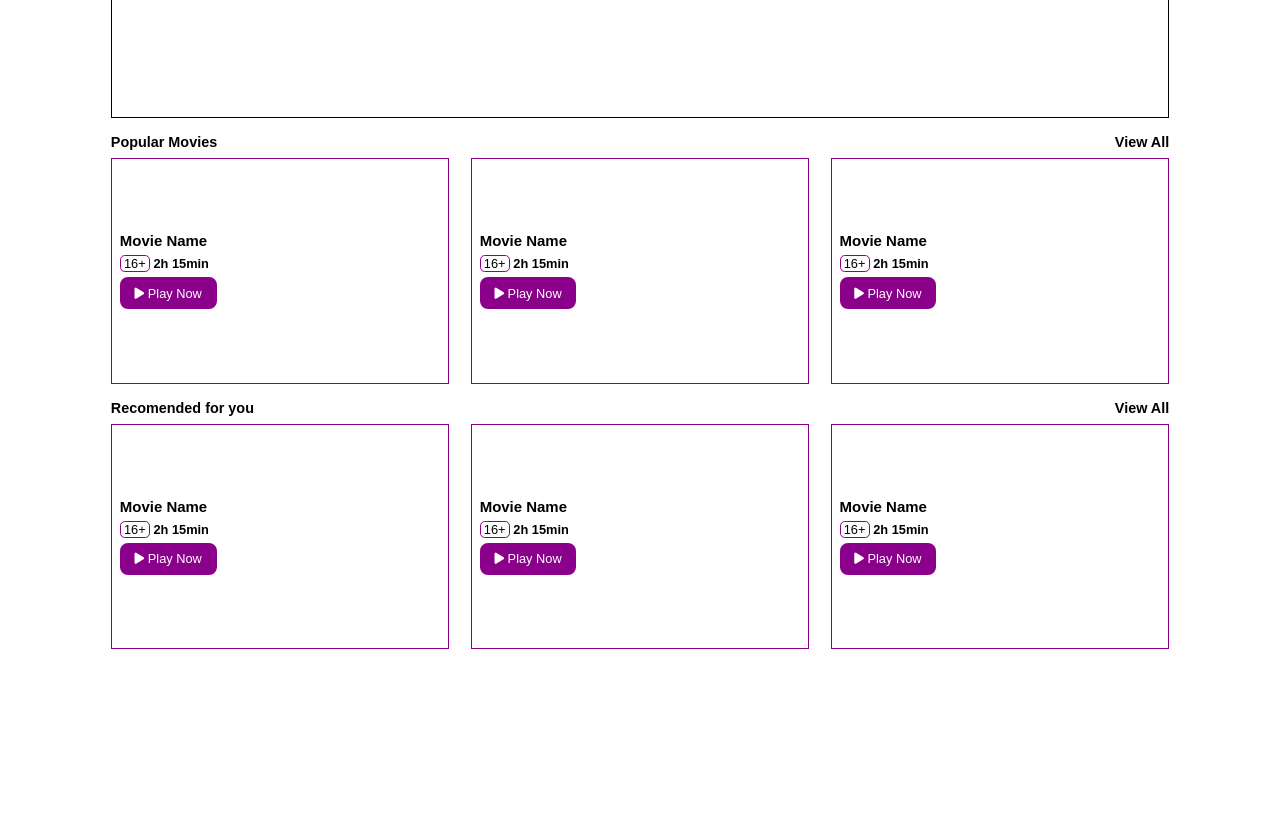
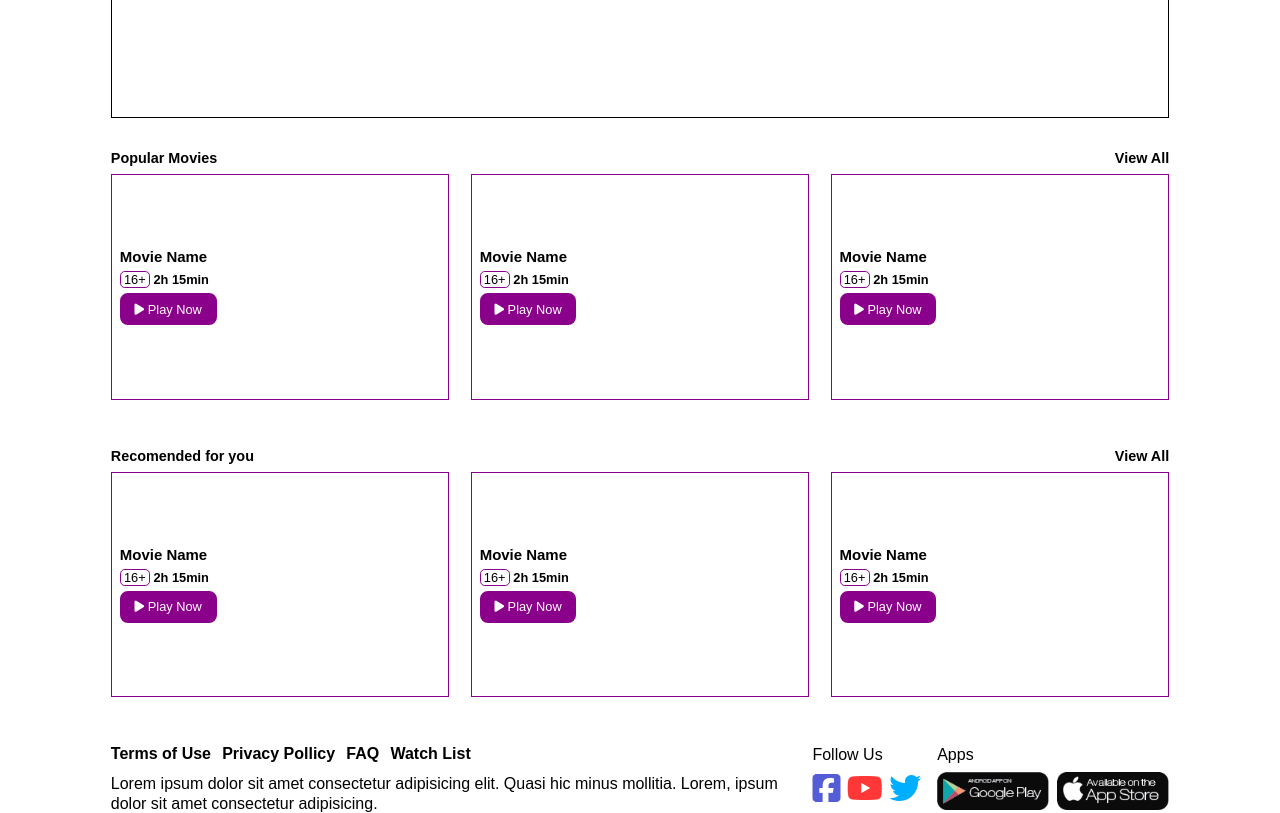
Before and after one commit to ferhat-genc/witflix, a website: page index.html in a window 1280 px wide. Shown: the part 520-1333 px from the top of the page. Before the commit the page ends 1185 px from the top, so only its background shows below. Drawn offline with Linux system fonts and the light colour scheme.

Commit message:
Footer html-css

```diff
--- a/index.css
+++ b/index.css
@@ -27,18 +27,12 @@ ul {
 	list-style: none;
 }
 
-section {
+section .container {
 	margin-bottom: 5rem;
 }
 
 .text-color-gray {
 	color: rgb(175, 175, 175);
-}
-
-.container {
-	width: 98%;
-	margin: auto;
-	margin-bottom: 1rem;
 }
 
 .btn {
@@ -65,9 +59,17 @@ section {
 	font-size: 0.8rem;
 }
 
+section {
+	width: 98%;
+	margin: auto;
+	margin-bottom: 3rem;
+}
+
 /* Header *************   */
 header {
-	width: 100%;
+	width: 98%;
+	margin: auto;
+	margin-bottom: 1rem;
 	display: flex;
 	align-items: center;
 	gap: 2rem;
@@ -124,12 +126,12 @@ i.fa-user:hover {
 /* Main ****************   */
 
 main {
+	width: 98%;
+	margin: auto;
+	margin-bottom: 2rem;
 	border: 1px solid black;
 	aspect-ratio: 2/1;
 	padding: 1rem;
-}
-
-main {
 	display: flex;
 	flex-direction: column;
 	align-items: start;
@@ -203,3 +205,55 @@ main > .details > ul > li > span {
 	aspect-ratio: 3/2;
 	font-size: 0.8rem;
 }
+
+/* footer *********************  */
+
+footer {
+	display: flex;
+	gap: 1rem;
+	align-items: flex-start;
+	width: 98%;
+	margin: auto;
+}
+
+footer div nav {
+	display: flex;
+	gap: 0.7rem;
+	margin-bottom: 0.7rem;
+	font-weight: bold;
+}
+
+footer div p {
+	line-height: 1.2rem;
+}
+
+.social div {
+	margin-top: 0.5rem;
+	display: flex;
+	gap: 0.4rem;
+}
+
+.social div i {
+	font-size: 2rem;
+	cursor: pointer;
+}
+
+.facebook {
+	color: rgb(84, 92, 214);
+}
+.youtube {
+	color: rgb(255, 55, 55);
+}
+.twitter {
+	color: rgb(0, 174, 255);
+}
+
+.apps div {
+	margin-top: 0.5rem;
+	display: flex;
+	gap: 0.5rem;
+}
+.apps div img {
+	width: 7rem;
+	cursor: pointer;
+}
--- a/index.html
+++ b/index.html
@@ -14,7 +14,7 @@
 	</head>
 	<body>
 		<!-- header -->
-		<header class="container">
+		<header>
 			<img class="logo" src="./assets/logo.svg" alt="Logo" />
 			<nav class="menu">
 				<a href="/">İtem 1</a>
@@ -30,7 +30,7 @@
 		</header>
 
 		<!-- main -->
-		<main class="container">
+		<main>
 			<h1>Movie Name</h1>
 			<div class="user-rating">
 				<span class="stars">
@@ -65,7 +65,7 @@
 			</span>
 		</main>
 
-		<section class="container">
+		<section>
 			<div class="movie-header">
 				<h2>Popular Movies</h2>
 				<p>View All</p>
@@ -107,7 +107,7 @@
 			</div>
 		</section>
 
-		<section class="container">
+		<section>
 			<div class="movie-header">
 				<h2>Recomended for you</h2>
 				<p>View All</p>
@@ -149,6 +149,34 @@
 			</div>
 		</section>
 
-		<footer></footer>
+		<footer>
+			<div>
+				<nav>
+					<a href="">Terms of Use</a>
+					<a href="">Privacy Pollicy</a>
+					<a href="">FAQ</a>
+					<a href="">Watch List</a>
+				</nav>
+				<p>
+					Lorem ipsum dolor sit amet consectetur adipisicing elit. Quasi hic
+					minus mollitia. Lorem, ipsum dolor sit amet consectetur adipisicing.
+				</p>
+			</div>
+			<div class="social">
+				<p>Follow Us</p>
+				<div>
+					<i class="fa-brands fa-square-facebook facebook"></i>
+					<i class="fa-brands fa-youtube youtube"></i>
+					<i class="fa-brands fa-twitter twitter"></i>
+				</div>
+			</div>
+			<div class="apps">
+				<p>Apps</p>
+				<div>
+					<img src="/assets/play-store.webp" alt="" />
+					<img src="/assets/app-store.webp" alt="" />
+				</div>
+			</div>
+		</footer>
 	</body>
 </html>
```
Also changed, not shown: assets/app-store.webp (added), assets/play-store.webp (added).
